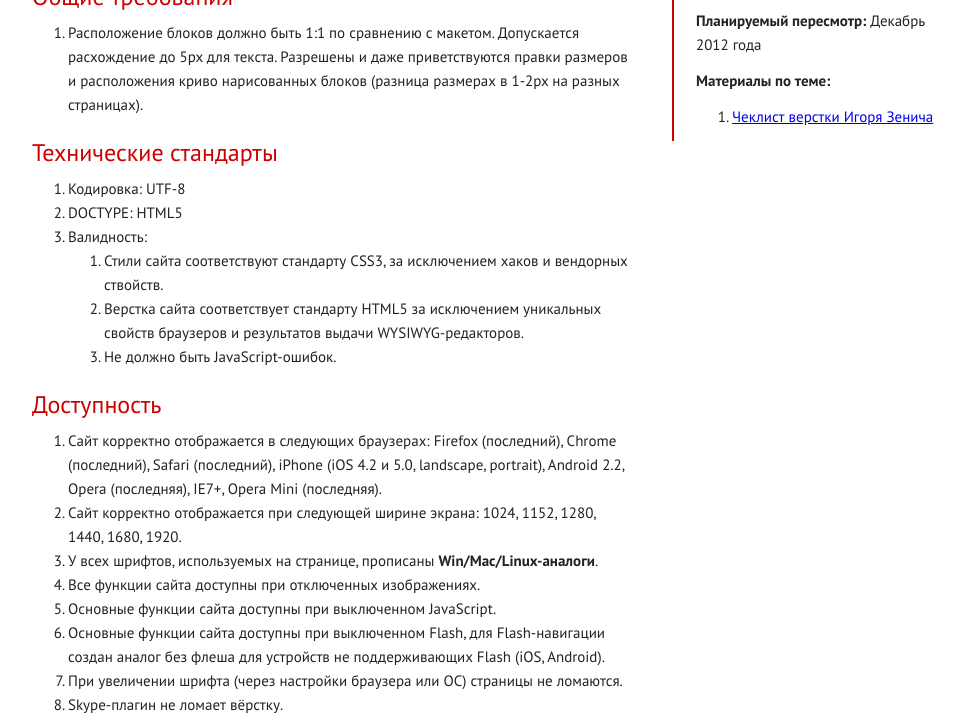
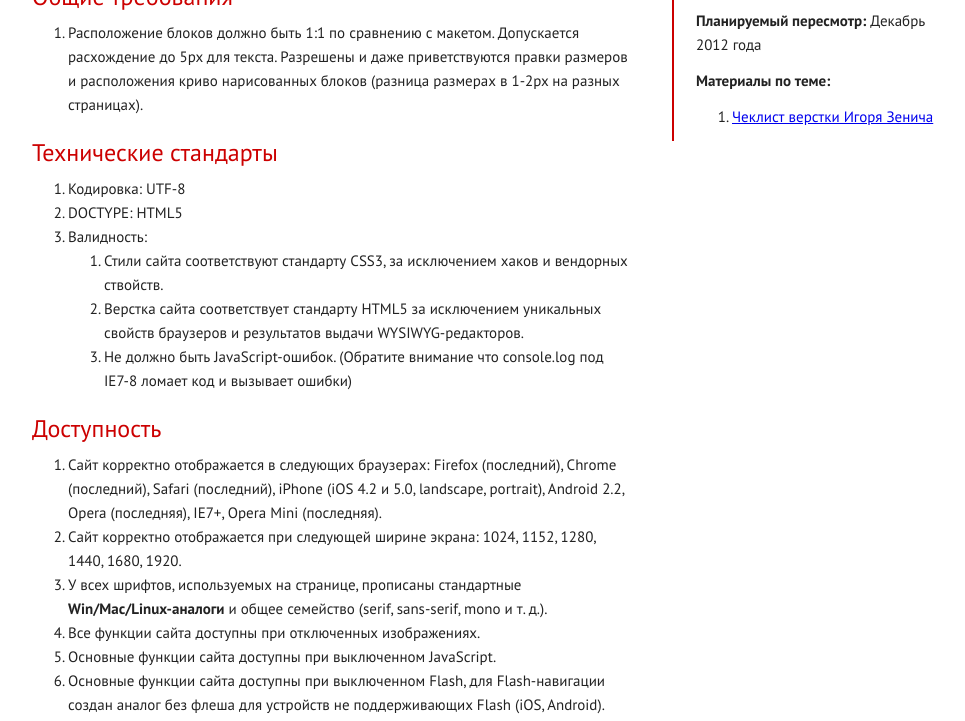
Before and after one commit to safarov/html-guidelines, a plain HTML site: page checklist.html in a window 1280 px wide. Shown: the part 231-952 px from the top of the page, without its empty margins (138-1103 px from the left). Drawn offline with Linux system fonts and the light colour scheme.

Commit message:
added base settings for fonts

```diff
--- a/checklist.html
+++ b/checklist.html
@@ -42,7 +42,7 @@
 <ol>
 <li>Стили сайта соответствуют стандарту CSS3, за исключением хаков и вендорных ствойств.</li>
 <li>Верстка сайта соответствует стандарту HTML5 за исключением уникальных свойств браузеров и результатов выдачи WYSIWYG-редакторов.</li>
-<li>Не должно быть JavaScript-ошибок.</li>
+<li>Не должно быть JavaScript-ошибок. (Обратите внимание что console.log под IE7-8 ломает код и вызывает ошибки)</li>
 </ol></li>
 </ol>
 
@@ -51,7 +51,7 @@
 <ol>
 <li>Сайт корректно отображается в следующих браузерах: Firefox (последний), Chrome (последний), Safari (последний), iPhone (iOS 4.2 и 5.0, landscape, portrait), Android 2.2, Opera (последняя), IE7+, Opera Mini (последняя).</li>
 <li>Сайт корректно отображается при следующей ширине экрана: 1024, 1152, 1280, 1440, 1680, 1920.</li>
-<li>У всех шрифтов, используемых на странице, прописаны <strong>Win/Mac/Linux-аналоги</strong>.</li>
+<li>У всех шрифтов, используемых на странице, прописаны стандартные <strong>Win/Mac/Linux-аналоги</strong> и общее семейство (serif, sans-serif, mono и т. д.).</li>
 <li>Все функции сайта доступны при отключенных изображениях.</li>
 <li>Основные функции сайта доступны при выключенном JavaScript.</li>
 <li>Основные функции сайта доступны при выключенном Flash, для Flash-навигации создан аналог без флеша для устройств не поддерживающих Flash (iOS, Android).</li>
@@ -156,7 +156,7 @@
 <ol>
 <li>У всех страниц которые не нужно индексировать (страницы CMS, поисковая выдача) прописан meta-тег &#8220;<strong>robots</strong>&#8221; со значением &#8220;<strong>noindex</strong>&#8221;.</li>
 <li>Контент на странице который не нужно индексировать обернут тегом <code>&lt;noindex&gt;</code>.
-Ссылки котроые не нужно индексировать (например пользовательнские разделы сайта) имеют аттрибут <strong>rel=&#8221;nofollow&#8221;</strong>.</li>
+Ссылки котроые не нужно индексировать (например пользовательские разделы сайта) имеют аттрибут <strong>rel=&#8221;nofollow&#8221;</strong>.</li>
 <li>Для поддержваемых нами типов контета прописана микродата (смотри стандарт).</li>
 <li>Для автосайтов информация об автомобилях оформлена микроформатами <strong>hProduct</strong> и <strong>hReview</strong>.</li>
 </ol>
```
Also changed, not shown: blocks/_b-reset/b-reset.styl (line endings or trailing spaces).
